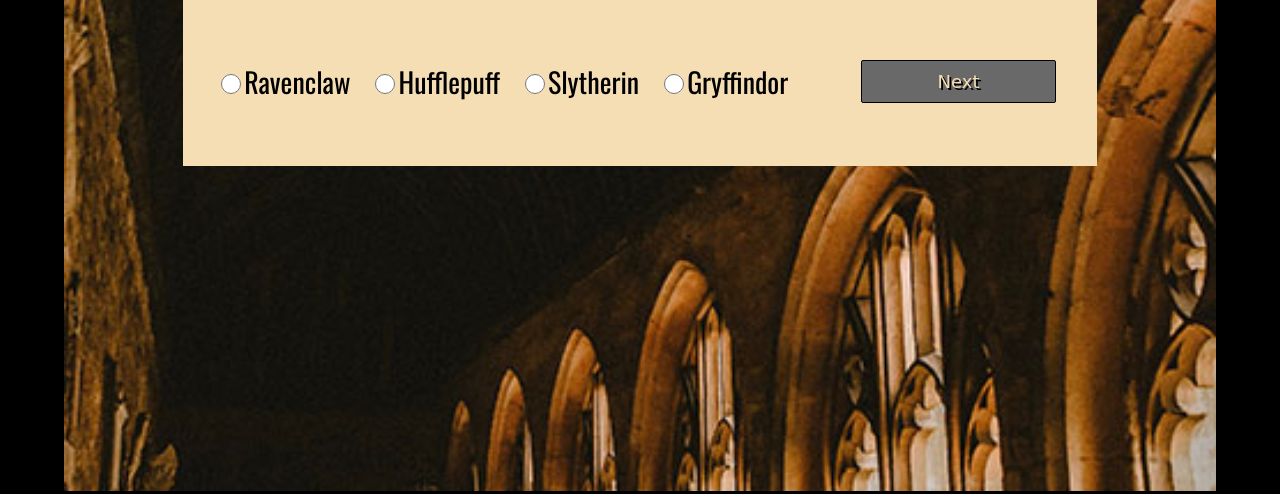
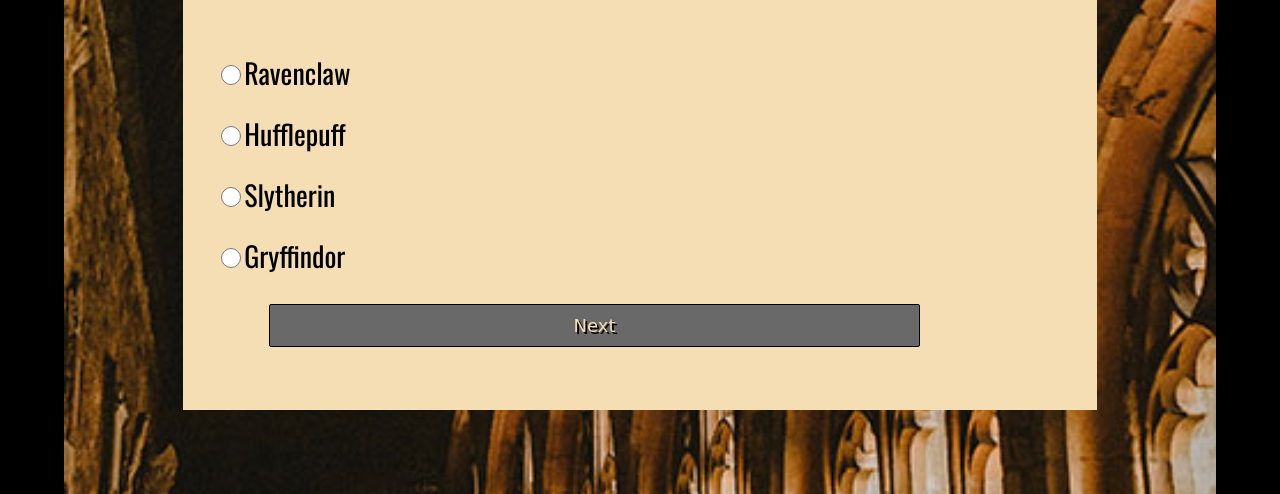
Before and after one commit to rae-shaw/Who-Would-Be-You-Best-Friend-at-Hogwarts, a plain HTML site: page index.html in a window 1280 px wide. Both pictures are taken after a click on the button "So ready!". Shown: the part 325-819 px from the top of the page. Drawn offline with nearby package versions, Linux system fonts and the light colour scheme; a web font is replaced by a local one.

Commit message:
newest CSS changes

```diff
--- a/index.js
+++ b/index.js
@@ -43,7 +43,7 @@ function handleClickToStart() {
 //respoonsible for generating the question
 function generateQuestion(){
 	if (questionNumber < STORE.length) {
-		return `<div class="question-${questionNumber}">
+		return `<div id='questionForm' class="question-${questionNumber}">
 	    	<h2>${STORE[questionNumber].question}</h2>
 	    		<form id='myform'>
 	    			<fieldset>
--- a/main.css
+++ b/main.css
@@ -68,7 +68,7 @@ h1, h2 {
 	padding: 2em 3em;
 }
 
-.questionForm {
+/*.questionForm {
 	display: -webkit-box;
   	display: -webkit-flex;
  	display: -ms-flexbox;
@@ -76,6 +76,18 @@ h1, h2 {
 	margin: 1em 1em;
 	text-align: center;
 	background-color: wheat;
+}*/
+
+#questionForm {
+	display: -webkit-box;
+	display: -moz-box;
+  	display: -webkit-flex;
+  	display: -ms-flexbox;
+  	display: flex;
+  	margin: 1em 1em;
+	text-align: center;
+	background-color: wheat;
+  	flex-direction: column;
 }
 
 .question-10{
@@ -99,8 +111,8 @@ fieldset {
   	display: -webkit-flex;
   	display: -ms-flexbox;
   	display: flex;
+  	flex-direction: column;
 	border: none;
-	align-items: center;
 }
 
 .resultsButton, .submit, .startButton {
```
Also changed, not shown: 1 other file.
